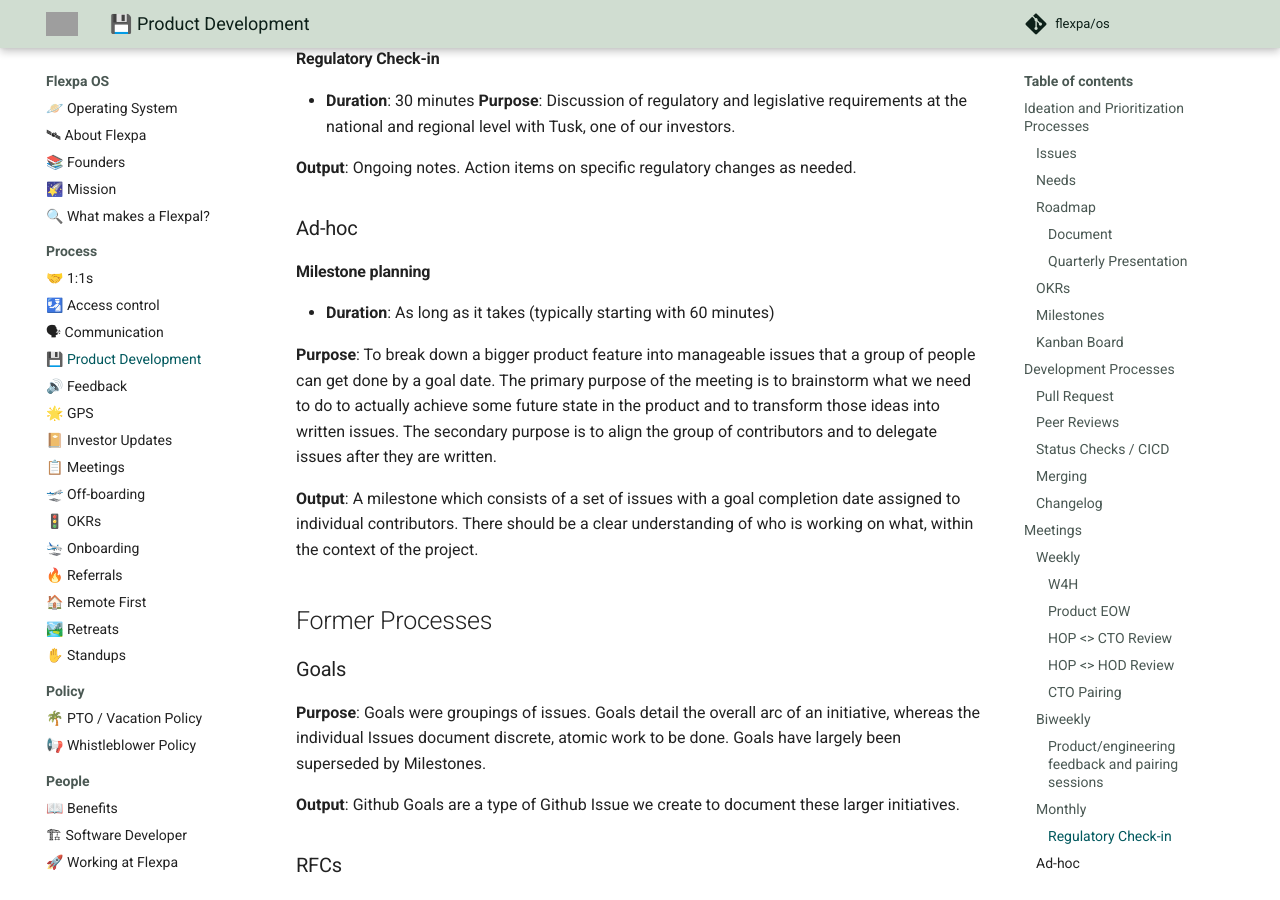
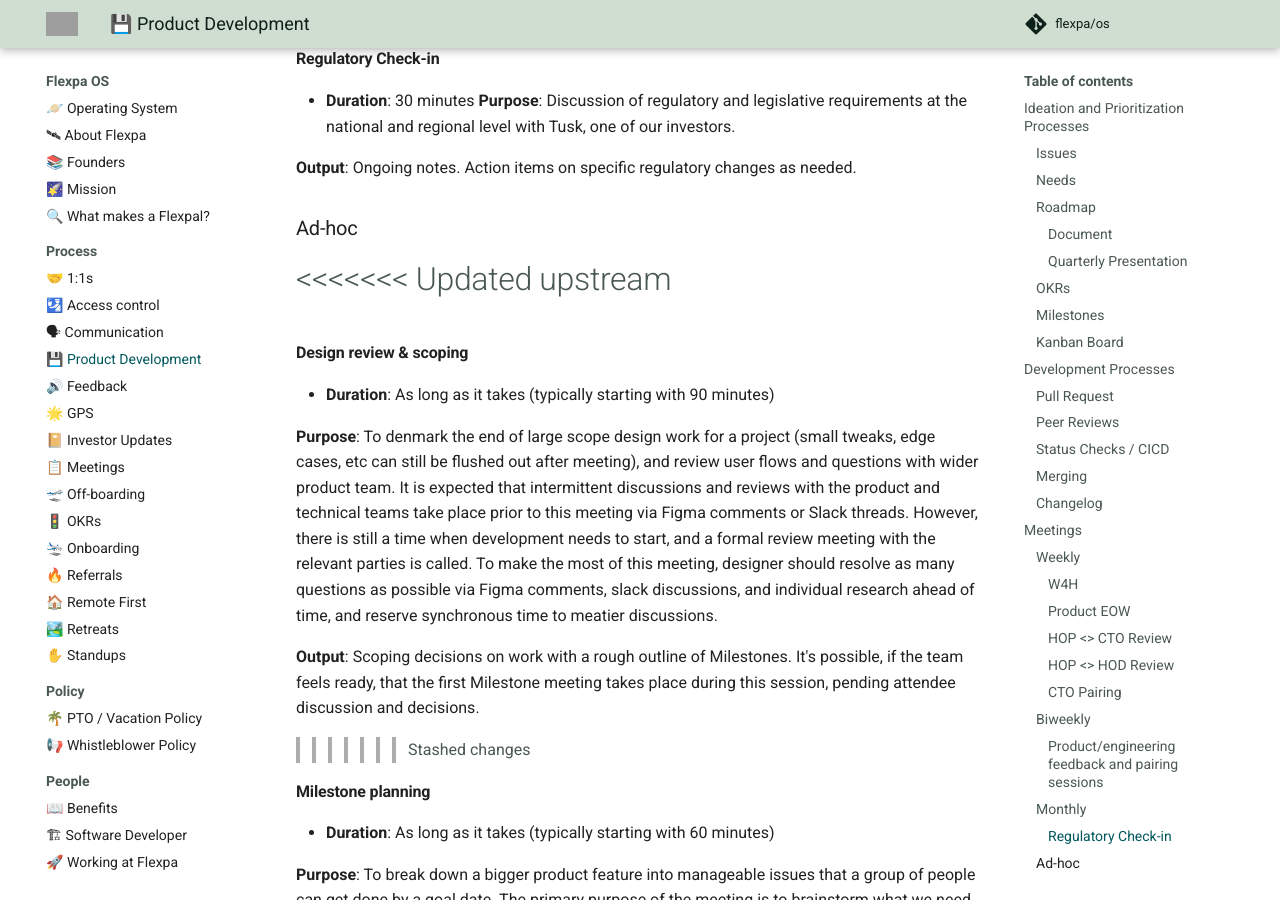
Before and after one commit to flexpa/os, an MkDocs documentation site: the page built from docs/process/development.md, in a window 1280 px wide and 900 px high, scrolled down 7440 px. Built offline with MkDocs 1.6.1 and Material for MkDocs 9.7.7, drawn with Linux system fonts in a browser that asks for light colours; comment, search, counter and statistics services are not loaded; grey boxes are pictures that could not be loaded.

```diff
--- a/docs/process/development.md
+++ b/docs/process/development.md
@@ -225,6 +225,16 @@ Details on pairing here.
 **Output**:  Ongoing notes. Action items on specific regulatory changes as needed.
 
 ### Ad-hoc
+<<<<<<< Updated upstream
+=======
+#### Design review & scoping
+* **Duration**: As long as it takes (typically starting with 90 minutes)
+
+**Purpose**: To denmark the end of large scope design work for a project (small tweaks, edge cases, etc can still be flushed out after meeting), and review user flows and questions with wider product team. It is expected that intermittent discussions and reviews with the product and technical teams take place prior to this meeting via Figma comments or Slack threads. However, there is still a time when development needs to start, and a formal review meeting with the relevant parties is called. To make the most of this meeting, designer should resolve as many questions as possible via Figma comments, slack discussions, and individual research ahead of time, and reserve synchronous time to meatier discussions.
+
+**Output**: Scoping decisions on work with a rough outline of Milestones. It's possible, if the team feels ready, that the first Milestone meeting takes place during this session, pending attendee discussion and decisions.
+
+>>>>>>> Stashed changes
 #### Milestone planning
 * **Duration**: As long as it takes (typically starting with 60 minutes)
 
```
Also changed, not shown: README.md (+17 -0 lines).
